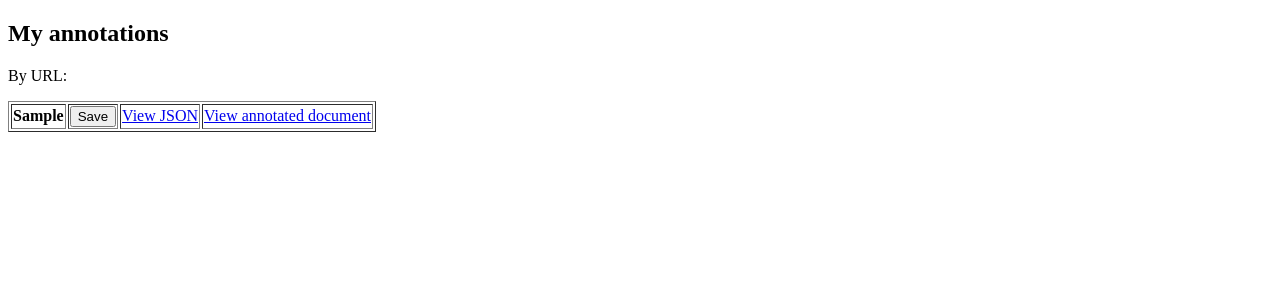
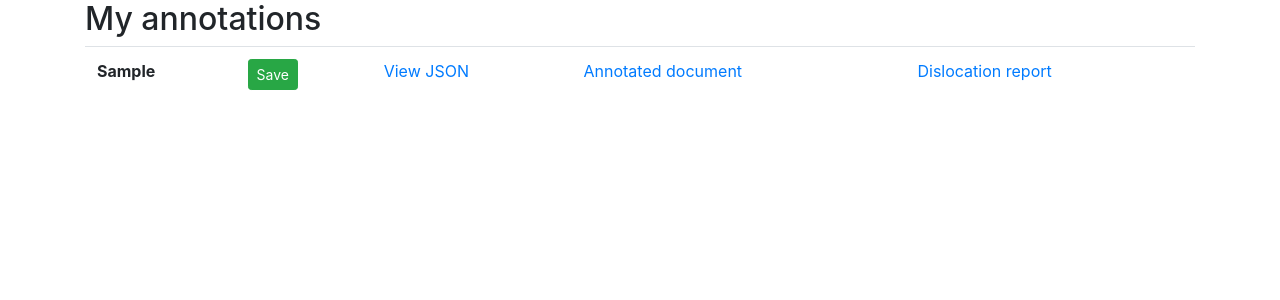
Before and after one commit to grvsmth/anno2-storage, a Django app: page /profile in a window 1280 px wide. Shown: the top 300 px of the page. Run offline with Django 3.2, Linux system fonts and the light colour scheme; a user stored in the database is signed in; tables that the repository leaves empty hold one stand-in row (values such as "Sample post"); some libraries are stand-ins or nearby versions.

Commit message:
Use Bootstrap for profile page

```diff
--- a/anno2/urls.py
+++ b/anno2/urls.py
@@ -30,7 +30,7 @@ urlpatterns = [
     url(r'^anno2.js$', views.jsfile, name='jsfile'),
     url(r'^auth/token$', views.token, name='token'),
     url(r'^profile', views.profile, name='profile'),
-    url(r'^reports/?$', views.reports, name='reports'),
+    url(r'^reports/$', views.reports, name='reports'),
     url(r'^reports/dislocations', views.dislocations, name='reports_dislocations'),
     url(r'^save', views.save_anno, name='save'),
     url(r'^stage', views.repanix, name='repanix'),
--- a/anno2/views.py
+++ b/anno2/views.py
@@ -77,7 +77,7 @@ def profile(request):
     for uri in uris:
         name = text_name(uri['uri'])
         pages[name] = uri['uri']
-    return HttpResponse(t.render({'uris': uris, 'pages': pages.items()}))
+    return HttpResponse(t.render({'uris': uris, 'pages': sorted(pages.items())}))
 
 def text_name(uri):
     """
@@ -148,7 +148,7 @@ def get_body_and_content_class(uri):
 @login_required
 def repanix(request):
     pageUrl = request.GET.get('uri')
-    LOG.error(pageUrl)
+    LOG.error("repanix(%s)", pageUrl)
     urlOk = False
     content_class = '.Content'
     for urlRe in ACCEPTABLE_URLS:
--- a/templates/profile.html
+++ b/templates/profile.html
@@ -3,22 +3,38 @@
 <head>
     <meta http-equiv="content-type" content="text/html; charset=UTF-8">
     <meta charset="utf-8" />
+    <link rel="stylesheet" href="/static/css/bootstrap.min.css" />
+    <title>My annotations</title>
 </head><body>
+    <div class="container">
         <h2>My annotations</h2>
-<div style="color: green;" id="saved">Saved!</div>
-<p>By URL:</p>
-<table border="1">
+        <div id="saved" class="d-none success">Saved!</div>
+        <table class="table">
         {% for name, uri in pages %}
-<tr title="{{ uri }}">
+            <tr title="{{ name }}">
                 <th>{{ name }}</th>
-    <td><button type="button" onClick="saveUri('{{ uri }}')">Save</button></td>
-    <td><a href="/store/search?uri={{ uri }}" target="_blank">View JSON</a></td>
+                <td>
+                    <button type="button" class="btn btn-sm btn-success" onClick="saveUri('{{ uri }}')">
+                        Save
+                    </button>
+                </td>
+                <td><a href="/store/search?uri={{ uri }}" target="_blank">
+                    View JSON
+                </a></td>
                 <td><a href="/stage?uri={{ uri }}" target="_blank">
-        View annotated document
+                    Annotated document
                 </a></td>
+                <td>
+                    <a href="/reports/dislocations?uri={{ uri }}" target="_blank">
+                        Dislocation report
+                    </a>
+                </td>
+            </tr>
         {% endfor %}
         </table>
+    </div>
 <script src="/static/js/jquery.min.js"></script>
+<script src="/static/js/bootstrap.min.js" />
 <script>
 function getCookie(name) {
     var cookieValue = null;
@@ -50,17 +66,16 @@ $.ajaxSetup({
     }
 });
 
-hideSaved = function() {
-    $("#saved").hide();
+hiddenSaved = function() {
+    $("#saved").addClass("d-none");
 };
-hideSaved();
 
 saveUri = function(aUri) {
     $.post( "/save/", {
         "uri": aUri
     })
     .done(function() {
-        $("#saved").show();
+        $("#saved").removeClass("d-none");
         window.setTimeout( hideSaved, 1000);
         })
         .fail(function(data, status, error){
```
Lines whose indentation alone changed are shown as unchanged.
